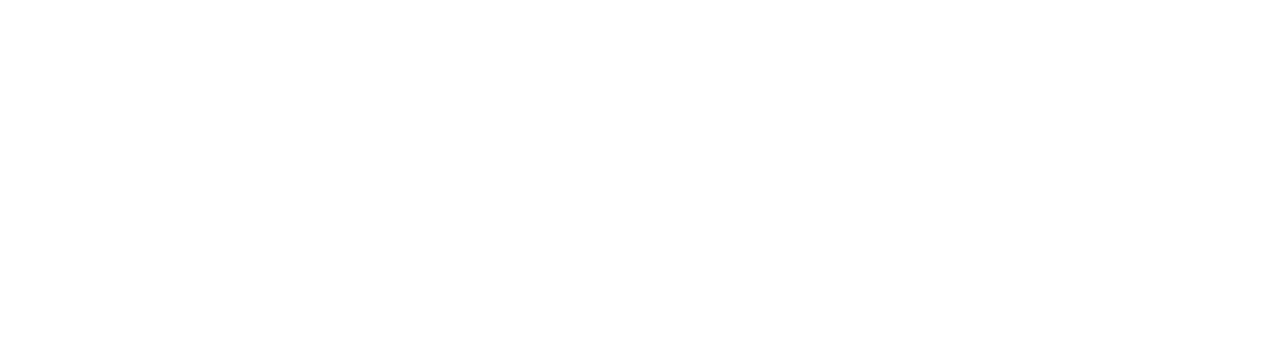
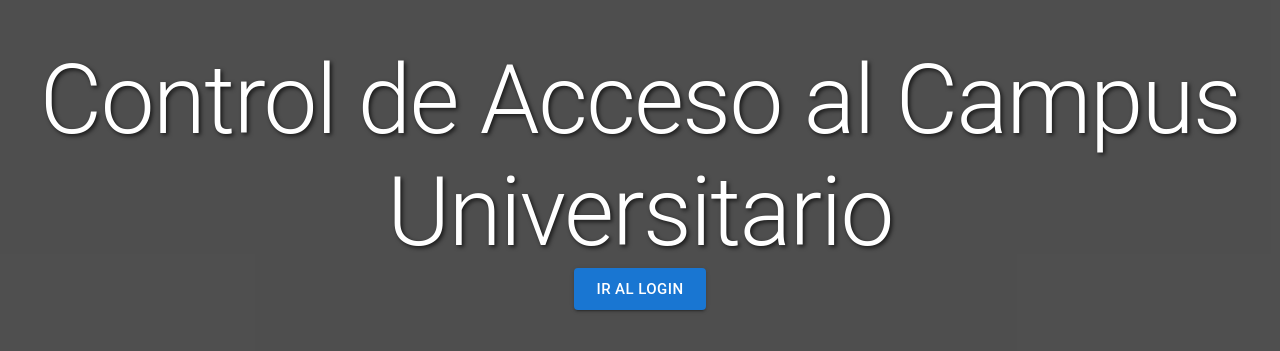
Before and after one commit to Veloza99/Control-acceso-cliente, a Next.js app: page / in a window 1280 px wide. Before the commit this address had no page. Shown: the part 255-606 px from the top of the page. Built offline with nearby package versions, Linux system fonts and the light colour scheme.

Commit message:
Pagina de Inicio configura con boton de login

```diff
--- a/src/app/page.js
+++ b/src/app/page.js
@@ -1,38 +1,50 @@
 "use client";
-import { useEffect } from 'react';
 import { useRouter } from 'next/navigation';
-import { useGeneral } from '@/context/GeneralContext';
+import Image from 'next/image';
+import { Button, Typography } from '@mui/material';
 
 export default function Home() {
     const router = useRouter();
-    const { user } = useGeneral();
 
-    useEffect(() => {
-        const token = localStorage.getItem('token');
+    const handleLoginRedirect = () => {
+        router.replace('/login'); // Redirige a la página de login
+    };
 
-        if (token) {
-            const userRole = user?.role;
-            console.log('rol: ' + userRole);
-            if (userRole) {
-                switch (userRole) {
-                    case 'admin':
-                        router.replace('/dashboard/scanner');
-                        break;
-                    case 'vigilante':
-                        router.replace('/dashboard/scanner');
-                        break;
-                    case 'usuario':
-                        router.replace('/dashboard/inicio');
-                        break;
-                    default:
-                        router.replace('/dashboard/inicio');
-                        break;
-                }
-            }
-        } else {
-            router.replace('/login');
-        }
-    });
+    return (
+        <div className="relative w-full h-screen flex flex-col items-center justify-center text-white">
+            {/* Imagen de fondo */}
+            <div className="absolute inset-0 z-0">
+                <Image
+                    src="http://localhost:3300/api/static/images/fondos.jpeg" // URL de la imagen de fondo
+                    alt="Fondo"
+                    layout="fill"
+                    objectFit="cover"
+                />
+            </div>
 
-    return null;
+            {/* Capa semitransparente para mejorar la visibilidad del texto */}
+            <div className="absolute inset-0 bg-black bg-opacity-50 z-0" />
+
+            <div className="relative z-10 flex flex-col items-center justify-center h-full mt-16">
+                {/* Título */}
+                <Typography
+                    variant="h1"
+                    className="text-4xl md:text-6xl font-bold mb-8 text-center"
+                    style={{ textShadow: '2px 2px 4px rgba(0, 0, 0, 0.7)' }} // Sombra para mejorar la visibilidad
+                >
+                    Control de Acceso al Campus Universitario
+                </Typography>
+
+                {/* Botón para redirigir al login */}
+                <Button
+                    variant="contained"
+                    color="primary"
+                    size="large"
+                    onClick={handleLoginRedirect}
+                >
+                    Ir al Login
+                </Button>
+            </div>
+        </div>
+    );
 }
```
